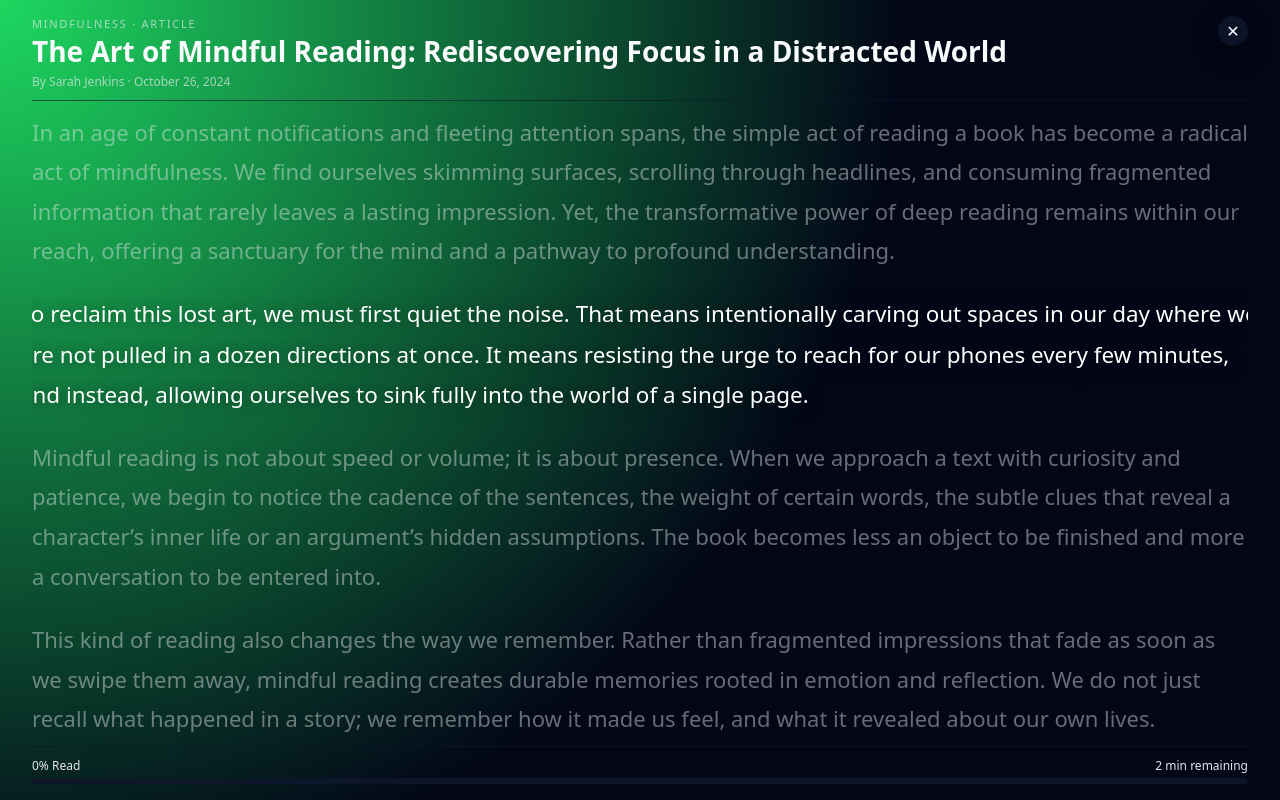
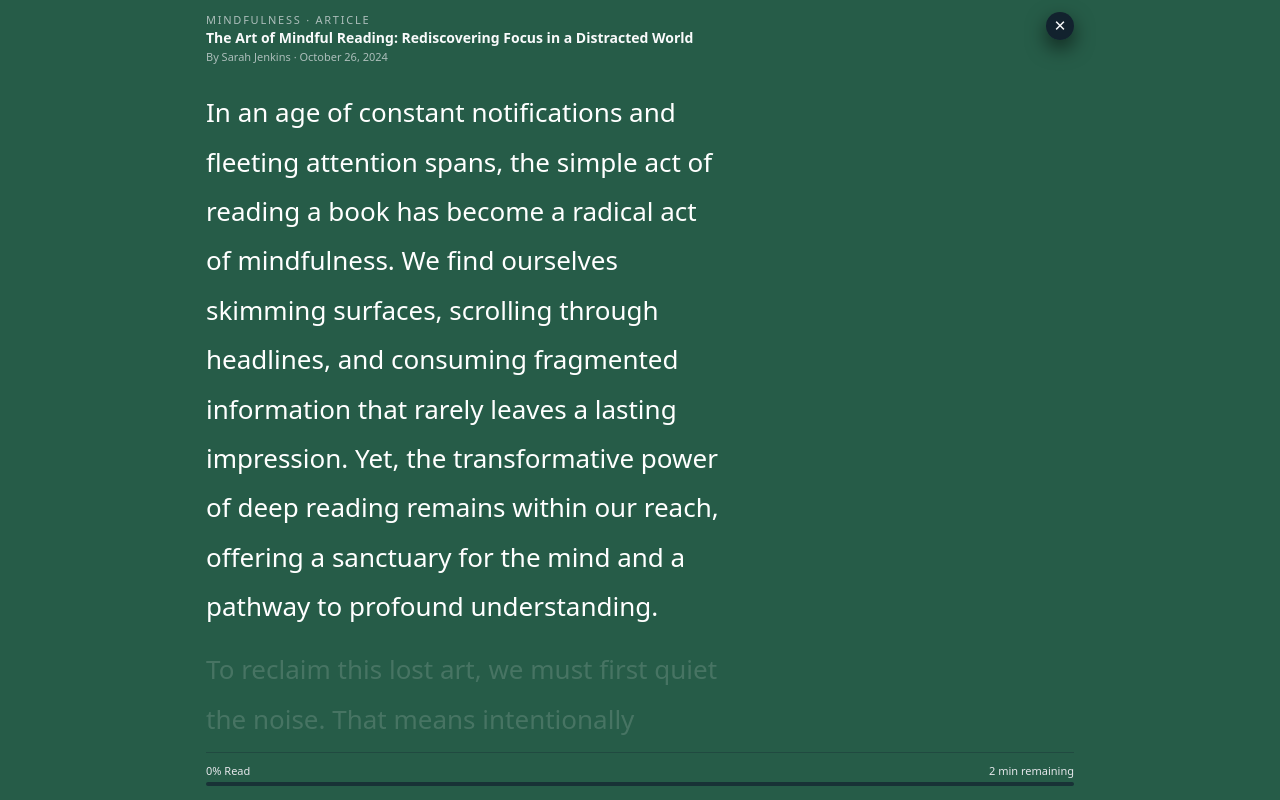
Before and after one commit to die-gooo/spoti-like-test, a plain HTML site: page index.html in a window 1280 px wide. Both pictures are taken after a click on the button "Leggi altro". Drawn offline with Linux system fonts and the light colour scheme.

Commit message:
Update2 style.css

```diff
--- a/style.css
+++ b/style.css
@@ -93,14 +93,14 @@ body {
   box-shadow: 0 6px 16px rgba(0, 0, 0, 0.5);
 }
 
-/* OVERLAY LETTURA */
+/* OVERLAY LETTURA – STILE SPOTIFY LYRICS */
 
 .reader-overlay {
   position: fixed;
   inset: 0;
-  background: radial-gradient(circle at top left, #1ed760 0, #020617 60%);
+  background: #265c48; /* verde scuro tipo screenshot */
   z-index: 50;
-  display: none; /* nascosto di default */
+  display: none;
   justify-content: center;
   align-items: stretch;
 }
@@ -111,24 +111,23 @@ body {
 
 .reader-shell {
   width: 100%;
-  max-width: none;           /* full width */
+  max-width: 900px;       /* larghezza massima “colonna” */
   margin: 0 auto;
   display: flex;
   flex-direction: column;
-  padding: 16px 32px 12px;   /* meno padding, stile player */
+  padding: 12px 16px 10px;
   color: #f9fafb;
-  height: 100vh;             /* full height */
+  height: 100vh;          /* full height */
 }
 
-/* Header compatto */
+/* Header molto compatto */
 
 .reader-header {
   display: flex;
   justify-content: space-between;
   align-items: flex-start;
-  gap: 16px;
-  padding-bottom: 10px;
-  border-bottom: 1px solid rgba(15, 23, 42, 0.6);
+  gap: 12px;
+  padding-bottom: 8px;
 }
 
 .reader-tag {
@@ -137,34 +136,34 @@ body {
   letter-spacing: 0.16em;
   color: #e5e7eb;
   opacity: 0.7;
-  margin-bottom: 4px;
+  margin-bottom: 2px;
 }
 
 .reader-title {
-  font-size: clamp(22px, 3vw, 28px); /* più piccolo, tipo barra Spotify */
-  font-weight: 700;
-  line-height: 1.2;
-  margin-bottom: 4px;
+  font-size: 14px; /* come barra top Spotify */
+  font-weight: 600;
+  line-height: 1.3;
+  margin-bottom: 2px;
 }
 
 .reader-meta {
-  font-size: 12px;
+  font-size: 11px;
   color: #e5e7eb;
   opacity: 0.7;
 }
 
 .reader-close {
   border: none;
-  background: rgba(15, 23, 42, 0.8);
-  width: 30px;
-  height: 30px;
+  background: rgba(15, 23, 42, 0.85);
+  width: 28px;
+  height: 28px;
   border-radius: 999px;
   color: #f9fafb;
   cursor: pointer;
   display: flex;
   align-items: center;
   justify-content: center;
-  font-size: 16px;
+  font-size: 15px;
   box-shadow: 0 8px 20px rgba(0, 0, 0, 0.6);
   transition: background 0.1s ease, transform 0.1s ease;
 }
@@ -178,55 +177,65 @@ body {
   transform: translateY(1px);
 }
 
-/* Area scrollabile fullwidth, testo grande */
+/* Area scrollabile – testo grande, colonna centrale */
 
 .reader-content {
   flex: 1 1 auto;
-  margin-top: 12px;
+  margin-top: 16px;
   padding-right: 0;
   overflow-y: auto;
   scroll-behavior: smooth;
-  -ms-overflow-style: none;  /* IE e Edge */
-  scrollbar-width: none;     /* Firefox */
+  -ms-overflow-style: none; /* IE/Edge */
+  scrollbar-width: none;    /* Firefox */
+  display: flex;
+  flex-direction: column;
+  align-items: flex-start;
 }
 
-/* Nascondi scrollbar (Chrome, Safari, ecc.) */
+/* nascondi scrollbar (Chrome / WebKit) */
 .reader-content::-webkit-scrollbar {
   display: none;
 }
 
-/* Testo grande e full width */
+/* paragrafi stile lyrics */
 
 .reader-content p {
-  font-size: clamp(18px, 2.2vw, 22px);
-  line-height: 1.8;
-  color: #e5e7eb;
-  margin-bottom: 24px;
-  transition: color 0.25s ease, opacity 0.25s ease, transform 0.25s ease;
-  opacity: 0.45; /* paragrafi non attivi */
+  width: 100%;
+  max-width: 520px; /* colonna come nell’immagine */
+  font-size: clamp(20px, 3vw, 26px);
+  line-height: 1.9;
+  color: #cbd5d1;
+  margin-bottom: 14px;
+  transition: color 0.25s ease, opacity 0.25s ease;
+  opacity: 0.2; /* default: futuro/non letto */
 }
 
-/* Paragrafo attivo evidenziato */
+/* paragrafi già letti */
+
+.reader-content p.read {
+  opacity: 0.7;
+  color: #e2e8f0;
+}
+
+/* paragrafo attivo (quello in focus) */
 
 .reader-content p.active {
   opacity: 1;
   color: #ffffff;
-  transform: scale(1.02);
-  text-shadow: 0 0 18px rgba(0, 0, 0, 0.6);
 }
 
-/* Footer "Spotify-like" */
+/* Footer "barra progresso" */
 
 .reader-footer {
   padding-top: 10px;
   padding-bottom: 4px;
-  border-top: 1px solid rgba(15, 23, 42, 0.7);
+  border-top: 1px solid rgba(15, 23, 42, 0.25);
 }
 
 .reader-progress-row {
   display: flex;
   justify-content: space-between;
-  font-size: 12px;
+  font-size: 11px;
   color: #e5e7eb;
   margin-bottom: 4px;
 }
@@ -234,9 +243,9 @@ body {
 .reader-progress-track {
   position: relative;
   width: 100%;
-  height: 6px;
+  height: 4px;
   border-radius: 999px;
-  background: rgba(15, 23, 42, 0.9);
+  background: rgba(15, 23, 42, 0.6);
   overflow: hidden;
 }
 
@@ -247,17 +256,18 @@ body {
   height: 100%;
   width: 0%;
   border-radius: 999px;
-  background: #1ed760; /* verde Spotify-ish */
+  background: #ffffff;
 }
 
 /* Responsive */
 
 @media (max-width: 640px) {
   .reader-shell {
-    padding: 14px 16px 10px;
+    padding: 10px 12px 8px;
   }
 
   .reader-content p {
-    font-size: 18px;
+    font-size: 20px;
+    max-width: 100%;
   }
 }
```
